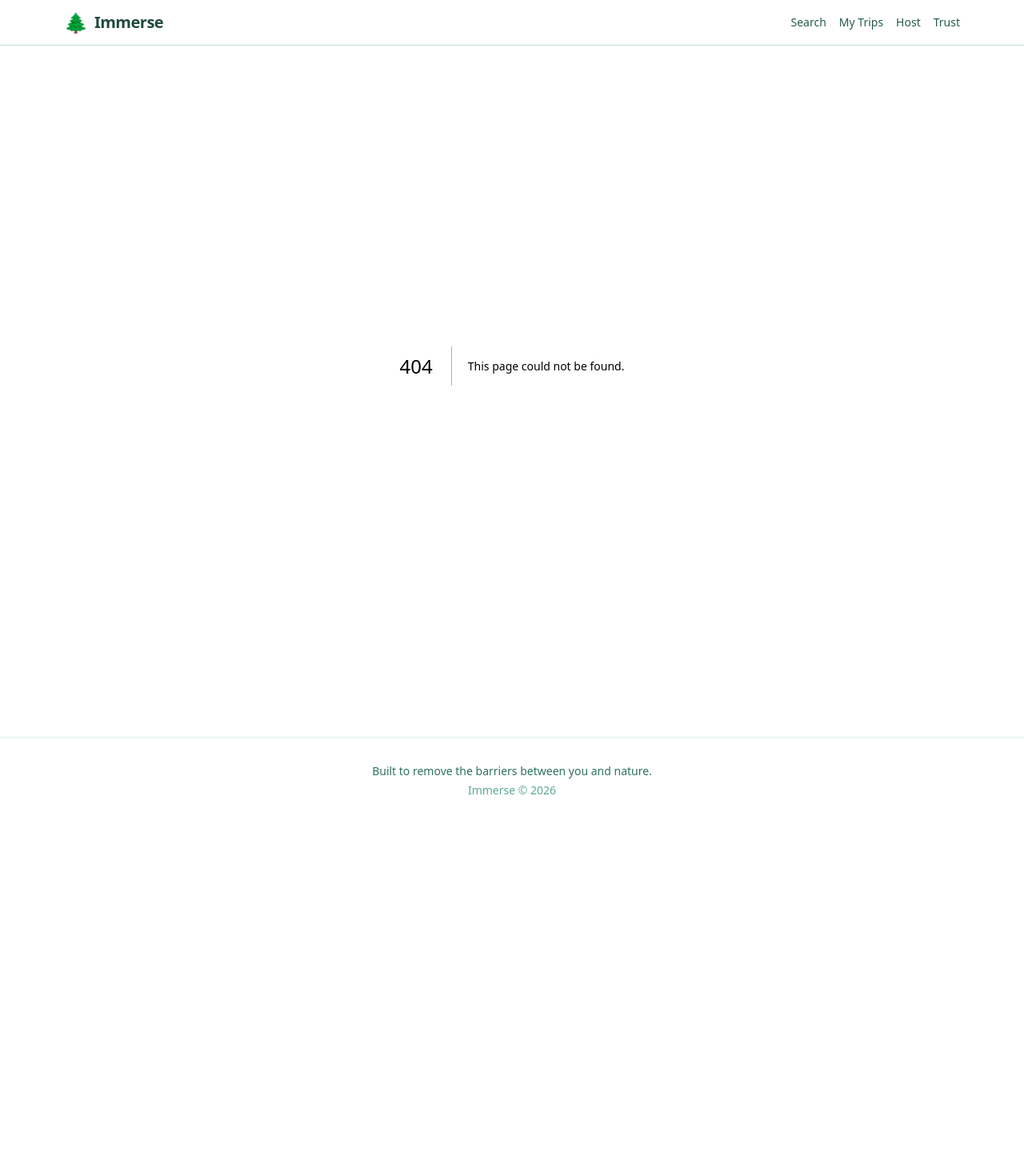
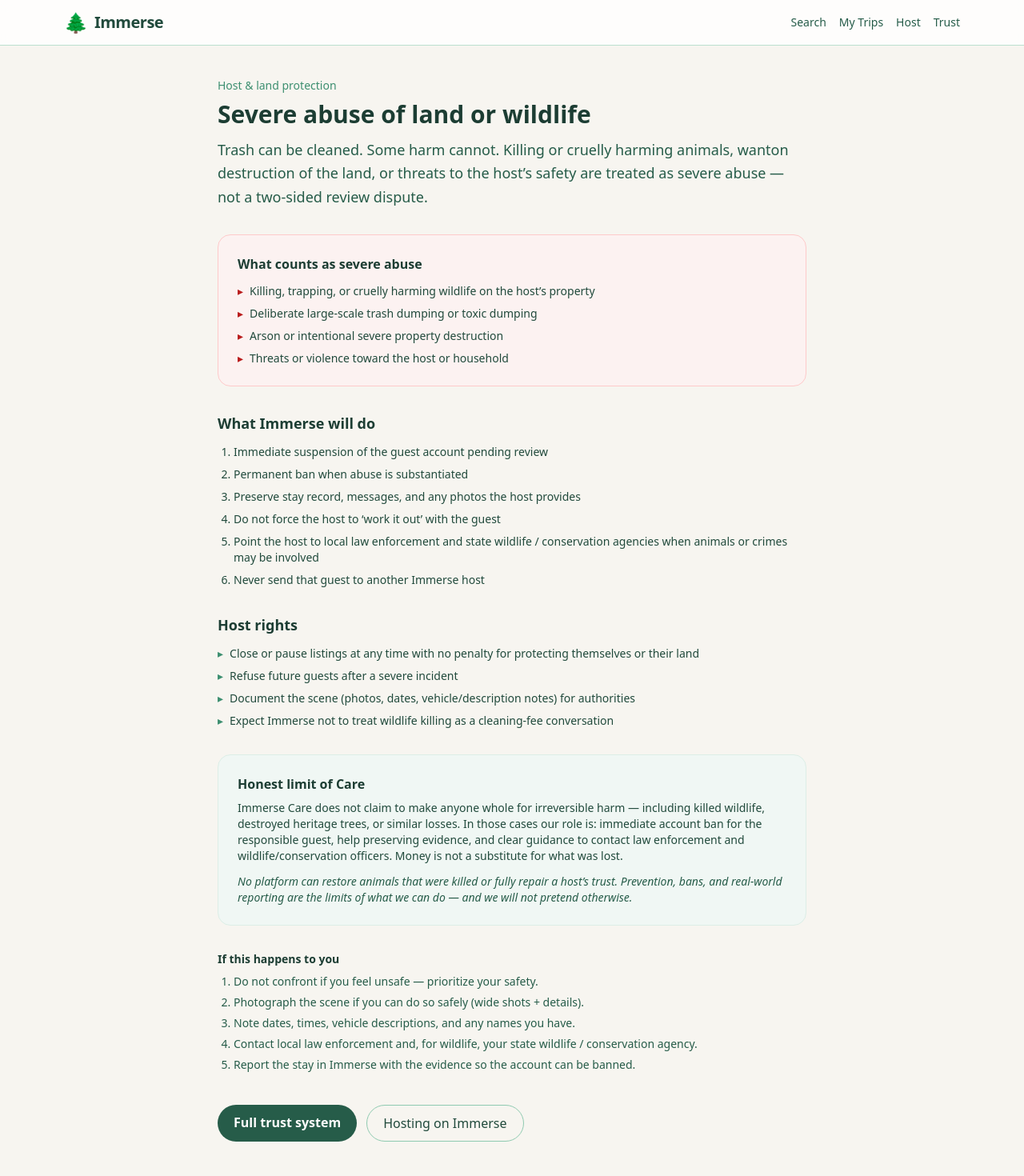
Before and after one commit to lincolnnunnally/immerse, a Next.js app: page /policy/severe-abuse in a window 1280 px wide. Before the commit this address had no page. Shown: the top 1470 px of the page at 80% size. Before the commit the page ends 1030 px from the top, so only its background shows below. Built offline with nearby package versions, Linux system fonts and the light colour scheme.

Commit message:
Add Severe Abuse policy page for wildlife harm and irreversible damage

```diff
--- /dev/null
+++ b/src/app/policy/severe-abuse/page.tsx
@@ -0,0 +1,77 @@
+import Link from "next/link";
+import { IMMERSE_PROTECTION, SEVERE_ABUSE_POLICY } from "@/lib/trust";
+
+export default function SevereAbusePolicyPage() {
+  return (
+    <div className="max-w-3xl mx-auto px-4 py-10">
+      <p className="text-sm text-forest-500 mb-2">Host & land protection</p>
+      <h1 className="text-3xl font-bold text-forest-900 mb-3">{SEVERE_ABUSE_POLICY.title}</h1>
+      <p className="text-forest-700 text-lg leading-relaxed mb-8">{SEVERE_ABUSE_POLICY.summary}</p>
+
+      <section className="mb-8 rounded-2xl border border-red-200 bg-red-50/80 p-6">
+        <h2 className="font-semibold text-forest-900 mb-3">What counts as severe abuse</h2>
+        <ul className="space-y-2 text-sm text-forest-800">
+          {SEVERE_ABUSE_POLICY.examples.map((ex) => (
+            <li key={ex} className="flex gap-2">
+              <span className="text-red-700">▸</span>
+              {ex}
+            </li>
+          ))}
+        </ul>
+      </section>
+
+      <section className="mb-8">
+        <h2 className="font-semibold text-forest-900 text-lg mb-3">What Immerse will do</h2>
+        <ol className="list-decimal ml-5 space-y-2 text-sm text-forest-800">
+          {SEVERE_ABUSE_POLICY.platformResponse.map((step) => (
+            <li key={step}>{step}</li>
+          ))}
+        </ol>
+      </section>
+
+      <section className="mb-8">
+        <h2 className="font-semibold text-forest-900 text-lg mb-3">Host rights</h2>
+        <ul className="space-y-2 text-sm text-forest-800">
+          {SEVERE_ABUSE_POLICY.hostRights.map((r) => (
+            <li key={r} className="flex gap-2">
+              <span className="text-forest-500">▸</span>
+              {r}
+            </li>
+          ))}
+        </ul>
+      </section>
+
+      <section className="mb-8 rounded-2xl bg-forest-50 border border-forest-100 p-6">
+        <h2 className="font-semibold text-forest-900 mb-2">Honest limit of Care</h2>
+        <p className="text-sm text-forest-800 mb-3">{IMMERSE_PROTECTION.irreversibleHarmNote}</p>
+        <p className="text-sm text-forest-700 italic">{SEVERE_ABUSE_POLICY.honesty}</p>
+      </section>
+
+      <section className="mb-10 text-sm text-forest-700">
+        <h2 className="font-semibold text-forest-900 mb-2">If this happens to you</h2>
+        <ol className="list-decimal ml-5 space-y-1.5">
+          <li>Do not confront if you feel unsafe — prioritize your safety.</li>
+          <li>Photograph the scene if you can do so safely (wide shots + details).</li>
+          <li>Note dates, times, vehicle descriptions, and any names you have.</li>
+          <li>Contact local law enforcement and, for wildlife, your state wildlife / conservation agency.</li>
+          <li>Report the stay in Immerse with the evidence so the account can be banned.</li>
+        </ol>
+      </section>
+
+      <div className="flex flex-wrap gap-3">
+        <Link
+          href="/trust"
+          className="inline-flex px-5 py-2.5 rounded-full bg-forest-700 text-white font-semibold hover:bg-forest-800"
+        >
+          Full trust system
+        </Link>
+        <Link
+          href="/host"
+          className="inline-flex px-5 py-2.5 rounded-full border border-forest-300 text-forest-800 font-medium hover:bg-forest-50"
+        >
+          Hosting on Immerse
+        </Link>
+      </div>
+    </div>
+  );
+}
```
